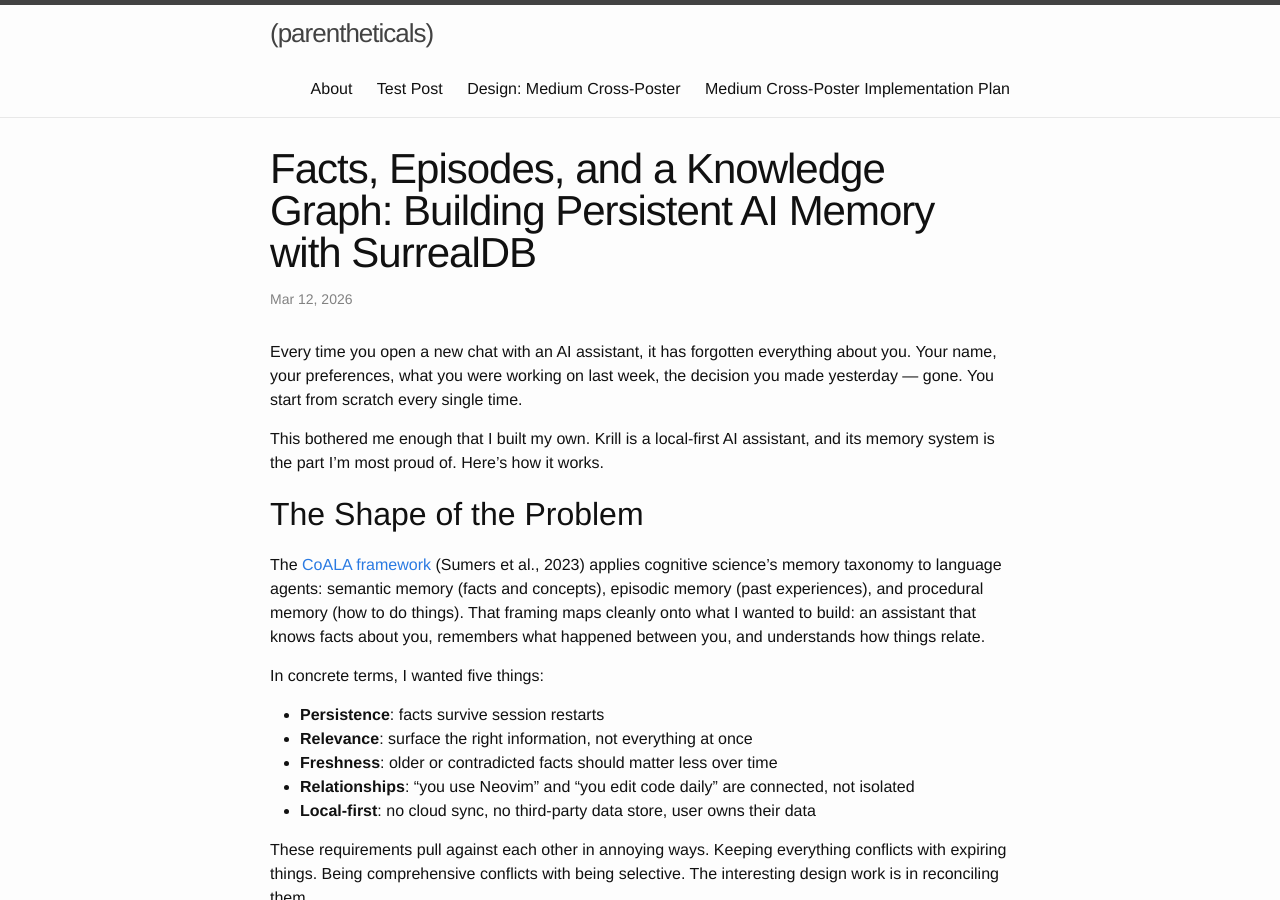
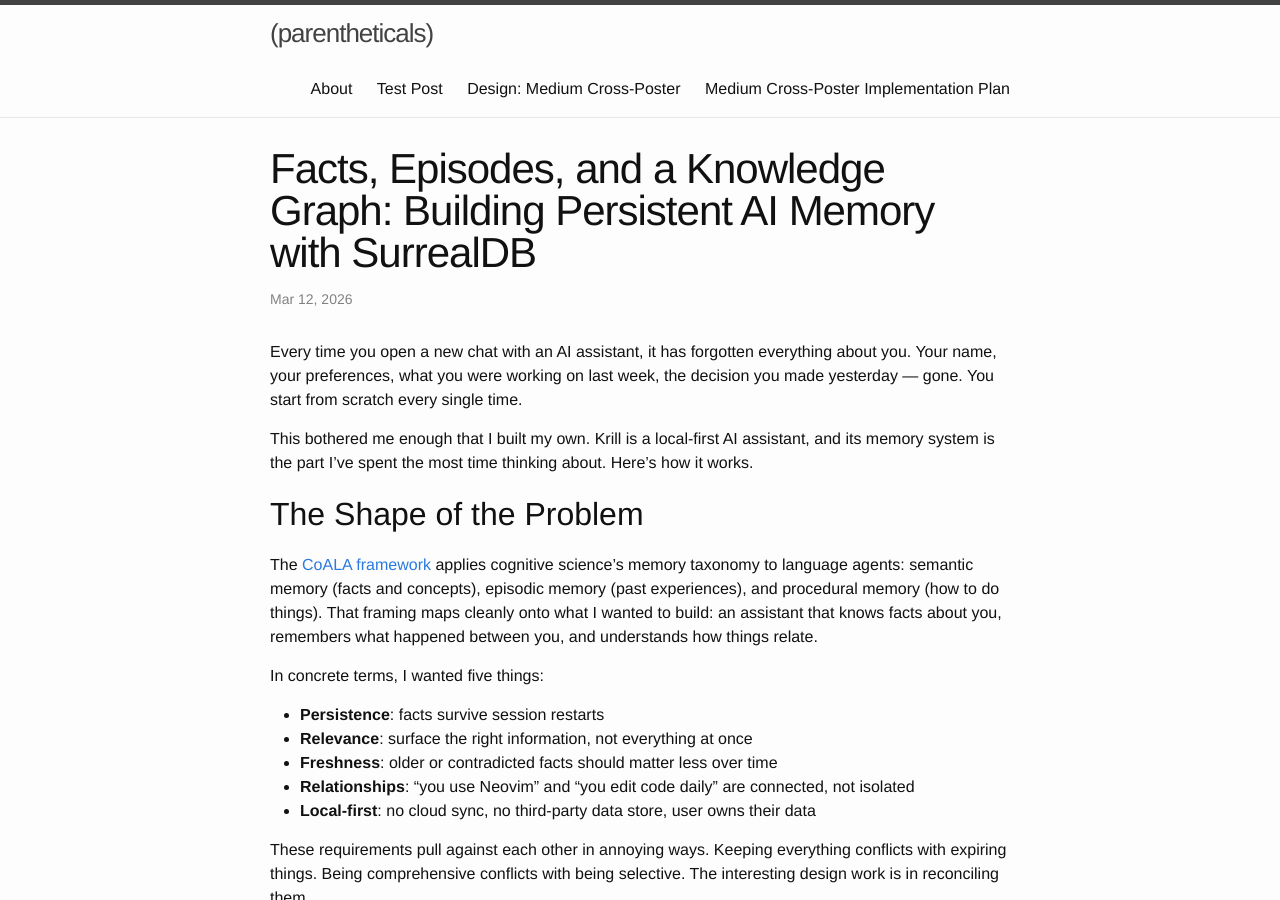
Before and after one commit to thirteen37/thirteen37.github.io, a Jekyll site: the page built from _posts/2026-03-12-how-i-built-ai-memory.md, in a window 1280 px wide and 900 px high. Built offline with Jekyll 4.4.1, drawn with Linux system fonts in a browser that asks for light colours; some of the changed text lies outside the part shown.

Commit message:
fix: clean up memory post formatting and citations
- Tone down hyperbolic intro line
- Remove academic-style citations where paper is already linked
- Restore missing blank lines before section headings

Co-Authored-By: Claude Sonnet 4.6 <noreply@anthropic.com>

````diff
--- a/_posts/2026-03-12-how-i-built-ai-memory.md
+++ b/_posts/2026-03-12-how-i-built-ai-memory.md
@@ -9,11 +9,11 @@ mermaid: true
 
 Every time you open a new chat with an AI assistant, it has forgotten everything about you. Your name, your preferences, what you were working on last week, the decision you made yesterday — gone. You start from scratch every single time.
 
-This bothered me enough that I built my own. Krill is a local-first AI assistant, and its memory system is the part I'm most proud of. Here's how it works.
+This bothered me enough that I built my own. Krill is a local-first AI assistant, and its memory system is the part I've spent the most time thinking about. Here's how it works.
 
 ## The Shape of the Problem
 
-The [CoALA framework](https://arxiv.org/abs/2309.02427) (Sumers et al., 2023) applies cognitive science's memory taxonomy to language agents: semantic memory (facts and concepts), episodic memory (past experiences), and procedural memory (how to do things). That framing maps cleanly onto what I wanted to build: an assistant that knows facts about you, remembers what happened between you, and understands how things relate.
+The [CoALA framework](https://arxiv.org/abs/2309.02427) applies cognitive science's memory taxonomy to language agents: semantic memory (facts and concepts), episodic memory (past experiences), and procedural memory (how to do things). That framing maps cleanly onto what I wanted to build: an assistant that knows facts about you, remembers what happened between you, and understands how things relate.
 
 In concrete terms, I wanted five things:
 
@@ -24,6 +24,7 @@ In concrete terms, I wanted five things:
 - **Local-first**: no cloud sync, no third-party data store, user owns their data
 
 These requirements pull against each other in annoying ways. Keeping everything conflicts with expiring things. Being comprehensive conflicts with being selective. The interesting design work is in reconciling them.
+
 ## Extracting Facts from Conversation
 
 After every conversation turn, I fire off an asynchronous LLM call to extract structured facts from what was just said. It runs in the background; the user never waits for it.
@@ -56,9 +57,10 @@ flowchart TD
 ```
 
 The conflict check is where things get interesting. A hard threshold can't handle nuanced contradictions. "Uses Mac" and "switched to Linux for work" aren't duplicates, but they're in tension. I pass both facts to the LLM and ask: does the new fact contradict the old one, and if so which should survive? The answer depends on context only the LLM can evaluate.
+
 ## Not All Facts Are Equal
 
-A fact mentioned once in passing shouldn't carry the same weight as one repeated a dozen times over six months. [MemoryBank](https://arxiv.org/abs/2305.10250) (Zhong et al., AAAI 2024) applies Ebbinghaus's forgetting curve to LLM memory, where memories decay over time and get reinforced on re-encounter. I took the same idea and made it explicit with a trust score:
+A fact mentioned once in passing shouldn't carry the same weight as one repeated a dozen times over six months. [MemoryBank](https://arxiv.org/abs/2305.10250) applies Ebbinghaus's forgetting curve to LLM memory, where memories decay over time and get reinforced on re-encounter. I took the same idea and made it explicit with a trust score:
 
 ```
 trust = confidence × recency × boost
@@ -71,6 +73,7 @@ trust = confidence × recency × boost
 ![Trust score decay curves for three fact types over 365 days, showing high-confidence facts decaying slowly, medium-confidence facts holding steady with reinforcement events, and low-confidence facts dropping below the pruning threshold](/images/trust-decay.png)
 
 A brand-new medium-confidence fact starts at 0.7. That same fact, reinforced five times over two months, climbs toward 1.0. A fact not mentioned for a year drops toward irrelevance. Trust scores also gate conflict resolution: if an existing fact has a trust score more than 1.5× higher than the incoming one, the old fact survives. You don't replace a well-established belief with a low-confidence passing mention.
+
 ## Getting the Right Facts into Context
 
 Writing facts is the easy part. The hard part is retrieval: given what the user is saying right now, which facts should the assistant know about?
@@ -80,6 +83,7 @@ I inject memory in two layers. First, category summaries: for each category (ide
 Semantic search alone has a well-known failure mode: it finds facts that are topically nearby but misses exact keyword matches. If the user mentions a specific name or acronym, a dense embedding may not surface the right fact. I combine vector search with full-text search and merge the two ranked lists using reciprocal rank fusion (RRF). Neither list needs to be perfect — RRF is robust to noise in either source, and facts that rank highly in both float to the top.
 
 When the memory store grows large, a lightweight LLM selector runs first to filter candidates, ranking by trust and picking only the ones actually relevant to the current query rather than blindly taking the top-N by embedding distance.
+
 ## Two Harder Problems
 
 Facts answer "what do I know about you." But two questions remain: "what happened between us?" and "what is related to X?" Those need different structures.
@@ -90,7 +94,7 @@ Imagine you spent a session debugging a tricky race condition and ultimately dec
 
 Semantic search on those facts won't recover it. If you ask about that module next week, the search finds facts close to your query. It won't surface "we debugged a race condition and decided to rewrite" because that sentence doesn't exist in the store. It lived between the facts.
 
-The [Generative Agents paper](https://arxiv.org/abs/2304.03442) (Park et al., UIST 2023) showed how to handle this: record experiences as a memory stream, then synthesize them into higher-level summaries. I apply the same idea to a personal assistant. When a session produces enough signal (at least three facts, or a `decision_point` flag), I fire an LLM pass over the session's conversation history and produce a short narrative. Something like: "Debugged a race condition in the gateway's async loop. After ruling out the scheduler and lock ordering, found the issue was a missing await on a shared resource. Decided to rewrite the module with explicit locking rather than patching the existing code."
+The [Generative Agents paper](https://arxiv.org/abs/2304.03442) showed how to handle this: record experiences as a memory stream, then synthesize them into higher-level summaries. I apply the same idea to a personal assistant. When a session produces enough signal (at least three facts, or a `decision_point` flag), I fire an LLM pass over the session's conversation history and produce a short narrative. Something like: "Debugged a race condition in the gateway's async loop. After ruling out the scheduler and lock ordering, found the issue was a missing await on a shared resource. Decided to rewrite the module with explicit locking rather than patching the existing code."
 
 That narrative gets stored separately from facts and injected as "Relevant Experiences." Unlike facts, episodes are surfaced by recency as well as semantic similarity, because the most recent session is almost always relevant even if the topic has shifted.
 
@@ -121,13 +125,15 @@ Every five new facts, I trigger a graph extraction pass. The LLM reads the accum
 One thing that surprised me: entities need deduplication just like facts. "Neovim", "nvim", and "that editor I use" all refer to the same thing. I run the same cosine similarity check against existing entities (threshold 0.85) and collapse them to a single node. Without this, the graph fragments across surface forms and loses its connective value.
 
 Relations also drift. The LLM invents its own types when the seed taxonomy doesn't quite fit: `employs`, `works_with`, `relies_on` alongside the canonical `uses`. I run a periodic normalization pass that merges near-synonym types back to seeds via another LLM call, keeping the graph navigable.
+
 ## Prior Art
 
-I'm not working in a vacuum. [MemGPT](https://arxiv.org/abs/2310.08560) (Packer et al., UC Berkeley, 2023), now productized as [Letta](https://www.letta.com), pioneered one approach: agents explicitly manage their own memory via tool calls, deciding what to store and retrieve. It's an interesting design, but it puts memory management in the conversation layer. I went the opposite direction: memory extraction is a background harness service, invisible to the agent, so the conversation stays focused on the task.
+I'm not working in a vacuum. [MemGPT](https://arxiv.org/abs/2310.08560), now productized as [Letta](https://www.letta.com), pioneered one approach: agents explicitly manage their own memory via tool calls, deciding what to store and retrieve. It's an interesting design, but it puts memory management in the conversation layer. I went the opposite direction: memory extraction is a background harness service, invisible to the agent, so the conversation stays focused on the task.
 
 [Mem0](https://mem0.ai) is the closest open-source analogue to what I built: fact extraction, deduplication, and retrieval as a standalone memory layer, well-adopted and actively developed. The main differences are that I add trust scoring with reinforcement (near-duplicate facts strengthen existing atoms rather than being silently dropped), episodic synthesis, and a knowledge graph, and keep everything local.
 
 [Zep's Graphiti](https://github.com/getzep/graphiti) takes a different angle on the knowledge graph: facts have temporal validity windows (valid from time T, superseded at time T+N) rather than a continuous decay score. Different formalization of the same intuition. Worth reading their [paper](https://arxiv.org/abs/2501.13956).
+
 ## Why SurrealDB
 
 I needed document storage, vector similarity search, full-text search, and graph edges in a single database that runs embedded with no server process. That last requirement eliminates most options.
@@ -141,6 +147,7 @@ Knowledge graph edges are `TYPE RELATION` tables, where each `RELATE` statement
 Facts, episodes, entity nodes, and category summaries all land in the same `atom` table but carry completely different metadata shapes — a fact has `confidence` and `category`, an entity has `entity_type` and `aliases`, an episode has `narrative` and `decision_point`. SurrealDB's schemaless documents mean each atom carries exactly the fields it needs, without padding every row with null columns or splitting atom types across separate tables.
 
 SurrealDB is younger and less battle-tested than Postgres, and SurrealQL has a learning curve. But for local-first where deployment simplicity matters more than horizontal scaling, it's been the right call.
+
 ## What I Learned
 
 Add trust scoring early. I bolted it on later and it touched everything: ranking, conflict gating, expiry. The formula takes microseconds; there's no good reason to wait.
````
